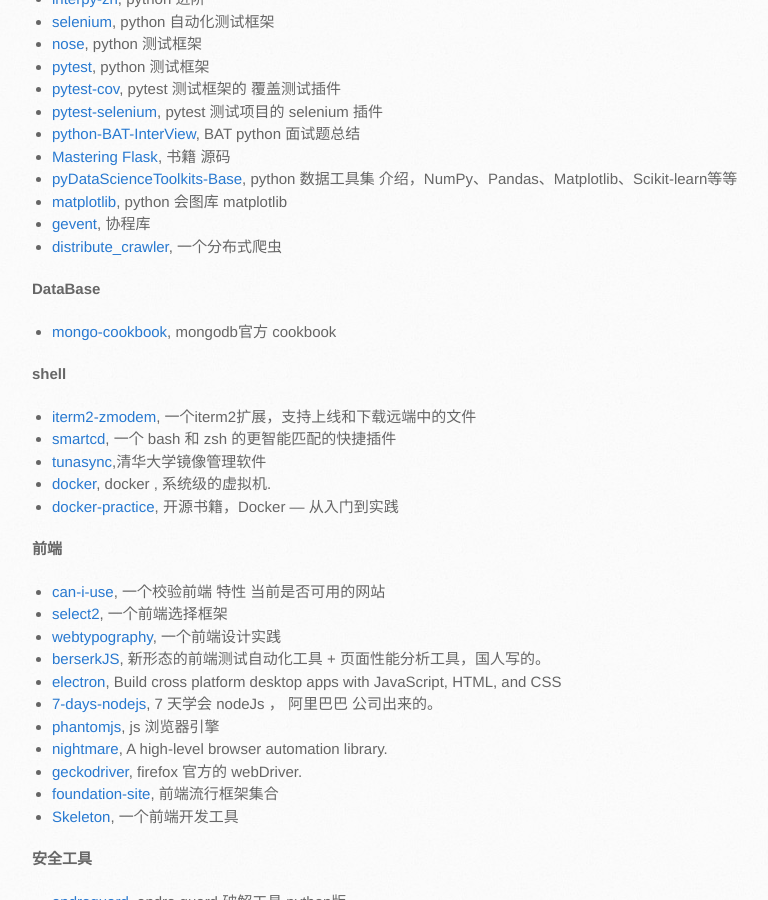
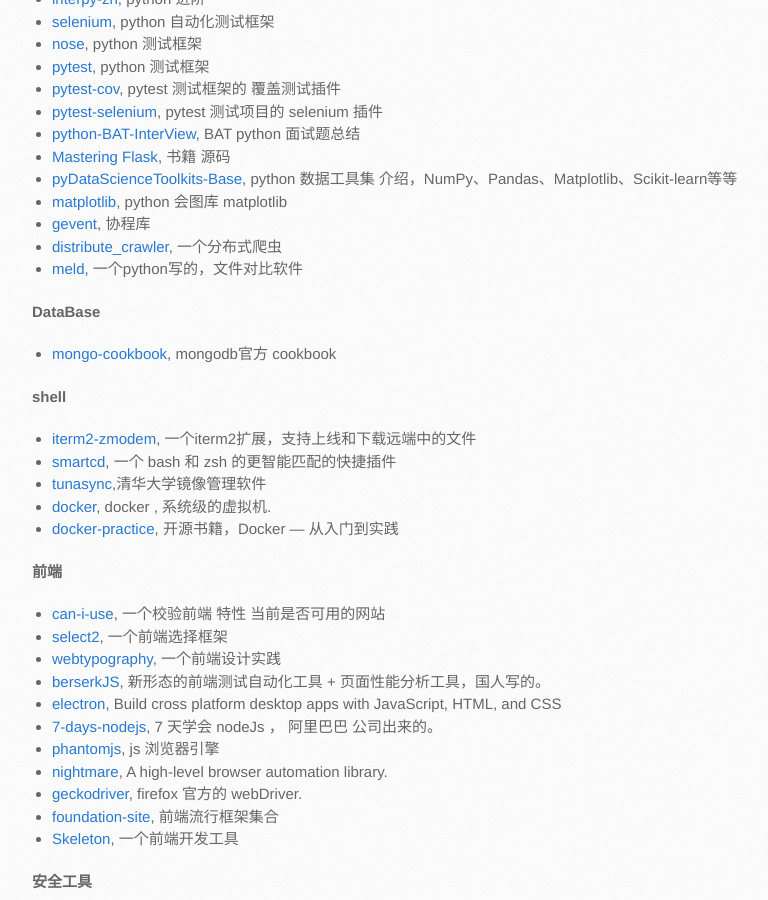
Before and after one commit to hellowac/hellowac.github.io.old, a Jekyll site: the page built from refer/2017-03-20-github-repository.md, in a window 1280 px wide and 900 px high, scrolled down 974 px. Shown: the whole window, without its empty margins (138-906 px from the left). Built offline with Jekyll 4.4.1, drawn with Linux system fonts in a browser that asks for light colours; some web fonts are replaced.

Commit message:
新增开源python编写的文件对比工具Meld

```diff
--- a/refer/2017-03-20-github-repository.md
+++ b/refer/2017-03-20-github-repository.md
@@ -56,6 +56,7 @@
 - [matplotlib](https://github.com/matplotlib/matplotlib), python 会图库 matplotlib
 - [gevent](https://github.com/gevent/gevent), 协程库
 - [distribute_crawler](https://github.com/gnemoug/distribute_crawler), 一个分布式爬虫
+- [meld](https://github.com/yousseb/meld), 一个python写的，文件对比软件
 
 **DataBase**
 
```
